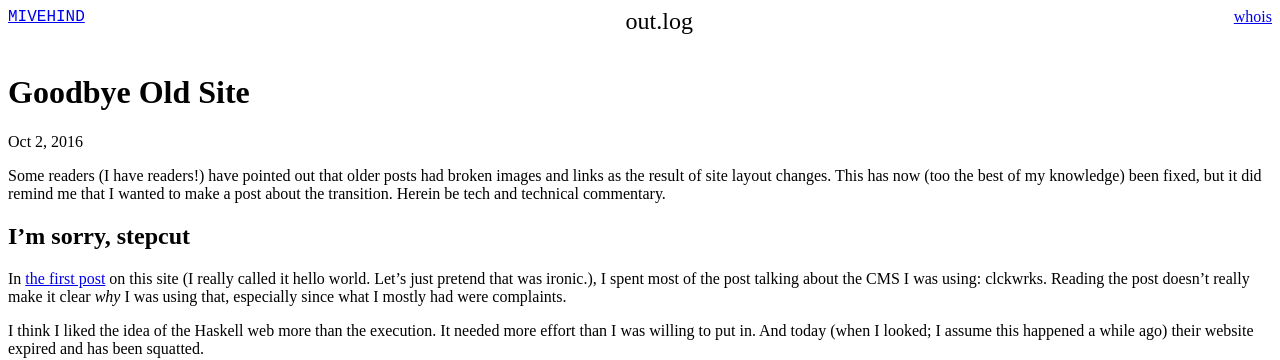
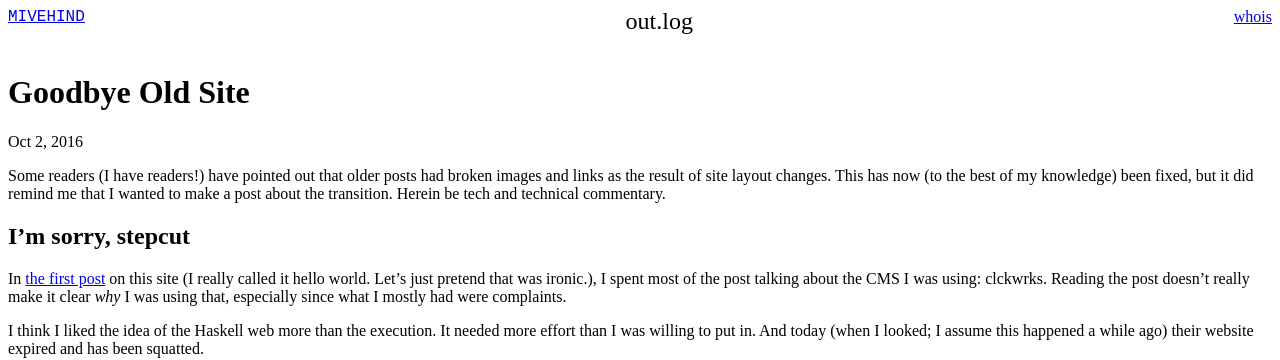
Before and after one commit to frozencemetery/mivehind.net, a Jekyll site: the page built from _posts/2016-10-02-goodbye-old-site.md, in a window 1280 px wide. Shown: the top 360 px of the page. Built offline with Jekyll 4.4.1, drawn with Linux system fonts in a browser that asks for light colours; Markdown is read by kramdown in place of the engine named in the settings.

Commit message:
Fixed some typos

```diff
--- a/_posts/2016-10-02-goodbye-old-site.md
+++ b/_posts/2016-10-02-goodbye-old-site.md
@@ -3,7 +3,7 @@ layout: post
 ---
 
 Some readers (I have readers!) have pointed out that older posts had broken
-images and links as the result of site layout changes.  This has now (too the
+images and links as the result of site layout changes.  This has now (to the
 best of my knowledge) been fixed, but it did remind me that I wanted to make a
 post about the transition.  Herein be tech and technical commentary.
 
```
Also changed, not shown: _posts/2016-10-09-GOTO.md (+1 -1 lines).
